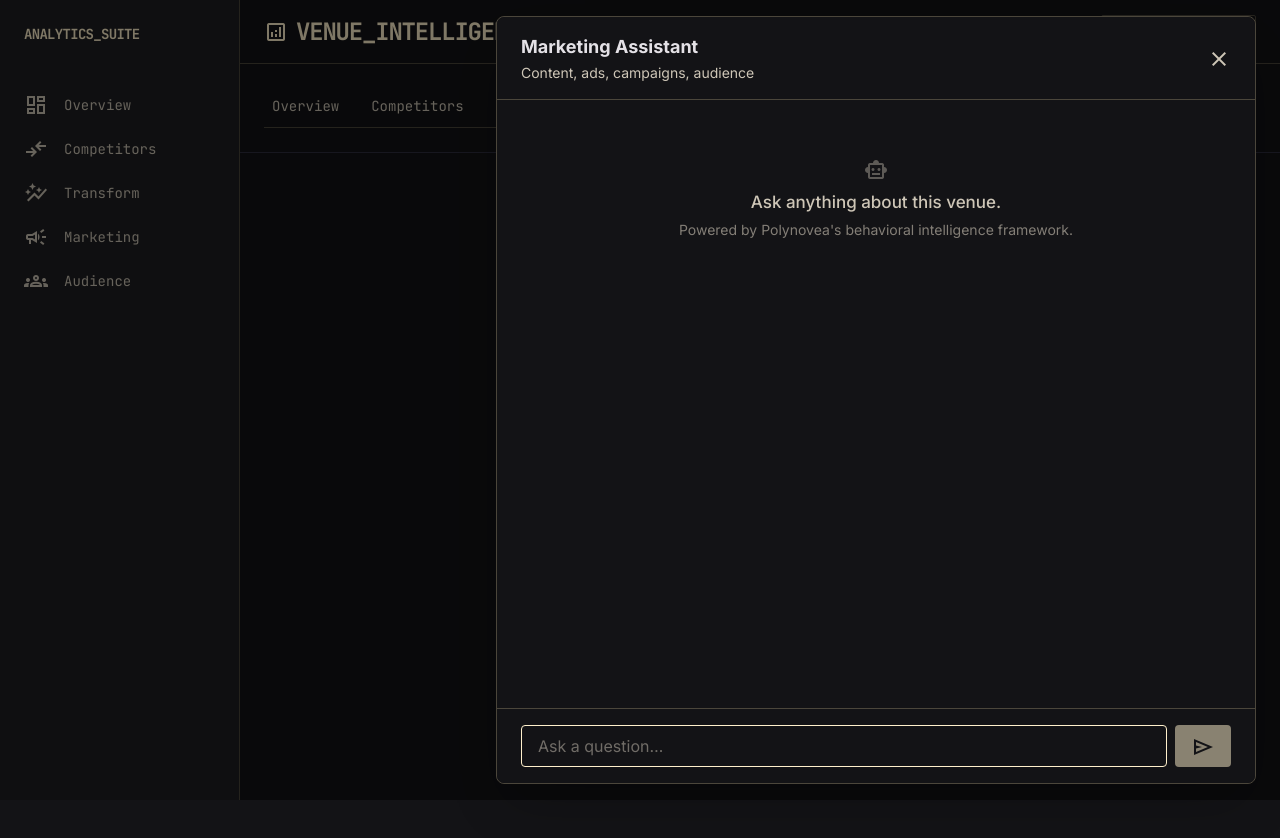
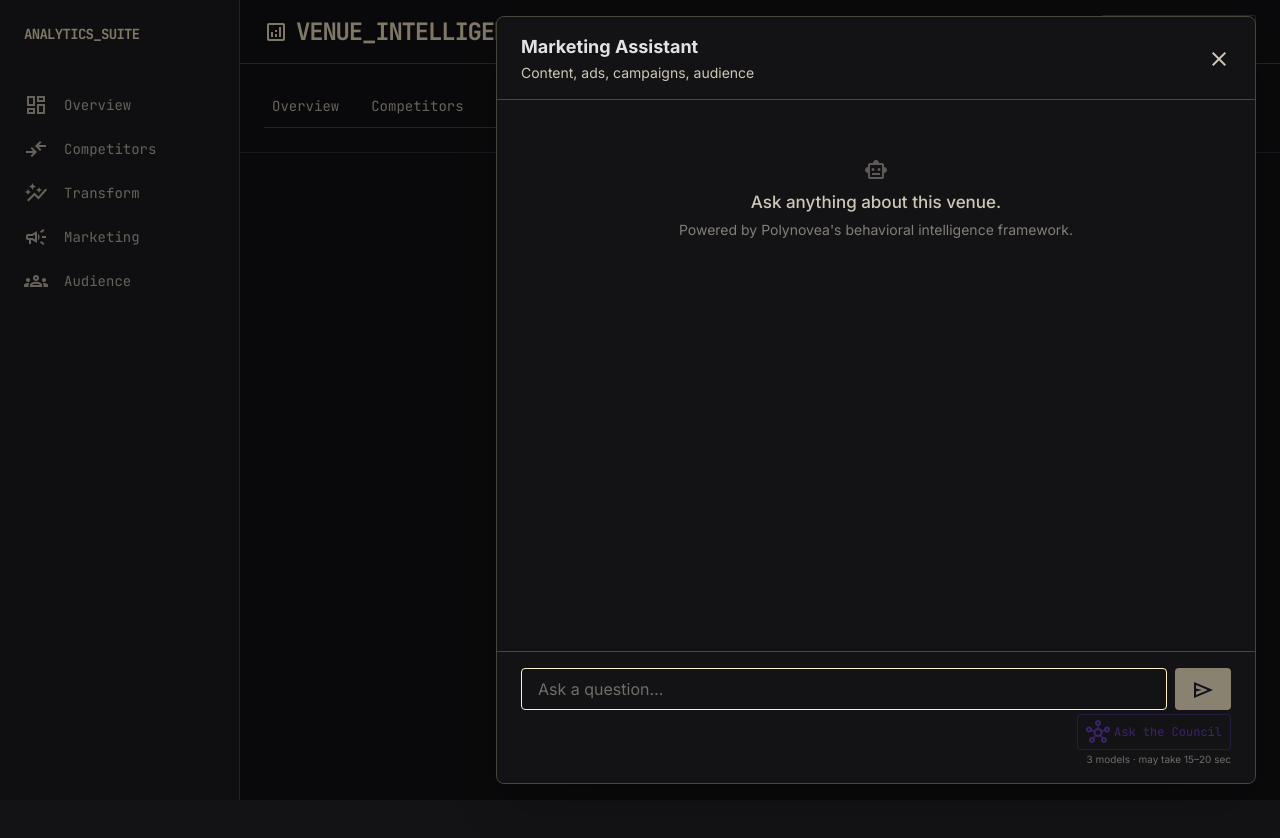
Before and after one commit to Sasuke102001/polynovea_acquisition, a Next.js app in the folder App/frontend/: page /venues/1/campaign in a window 1280 px wide. Both pictures are taken after a click on the button "smart_toy". Shown: the top 838 px of the page. Built offline with nearby package versions, Linux system fonts and the light colour scheme.

Commit message:
feat: fast/council dual-mode chat — Send for instant response, Ask the Council for 3-model debate

```diff
--- a/App/frontend/components/ChatDrawer.tsx
+++ b/App/frontend/components/ChatDrawer.tsx
@@ -148,7 +148,10 @@ export default function ChatDrawer({ venueId, tab }: ChatDrawerProps) {
     if (isOpen) setTimeout(() => inputRef.current?.focus(), 100);
   }, [isOpen]);
 
-  const handleSubmit = async (e: React.FormEvent) => {
+  const handleSubmit = async (
+    e: React.FormEvent | React.MouseEvent,
+    mode: "fast" | "council" = "fast",
+  ) => {
     e.preventDefault();
     if (!input.trim() || isLoading) return;
 
@@ -164,15 +167,14 @@ export default function ChatDrawer({ venueId, tab }: ChatDrawerProps) {
 
     await streamChat(venueId, tab, userQuestion, {
       onChunk: (chunk) => {
-        // First chunk from council is the deliberating sentinel — don't render it
+        // Council sentinel — show deliberating spinner, strip the marker
         if (!deliberatingDone && chunk.includes(COUNCIL_DELIBERATING)) {
           setIsDeliberating(true);
           deliberatingDone = true;
-          // Strip the sentinel (rest of chunk, if any, is real content)
           chunk = chunk.replace(COUNCIL_DELIBERATING, "");
           if (!chunk) return;
         }
-        // Real content arriving — switch from deliberating to streaming
+        // Real content arriving — dismiss deliberating state
         if (isDeliberating || deliberatingDone) setIsDeliberating(false);
 
         currentResponse += chunk;
@@ -195,7 +197,7 @@ export default function ChatDrawer({ venueId, tab }: ChatDrawerProps) {
         setIsDeliberating(false);
         setIsLoading(false);
       },
-    });
+    }, mode);
   };
 
   const { label, subtitle } = TAB_META[tab] ?? { label: "AI Assistant", subtitle: "" };
@@ -306,7 +308,7 @@ export default function ChatDrawer({ venueId, tab }: ChatDrawerProps) {
           </div>
 
           {/* Input */}
-          <form onSubmit={handleSubmit} className="px-lg py-md border-t border-outline-variant bg-surface-dim rounded-b-xl shrink-0">
+          <form onSubmit={(e) => handleSubmit(e, "fast")} className="px-lg py-md border-t border-outline-variant bg-surface-dim rounded-b-xl shrink-0">
             <div className="flex gap-sm">
               <input
                 ref={inputRef}
@@ -317,13 +319,32 @@ export default function ChatDrawer({ venueId, tab }: ChatDrawerProps) {
                 disabled={isLoading}
                 className="flex-1 bg-surface border border-outline-variant rounded-lg px-md py-sm text-[16px] text-on-surface placeholder-on-surface-variant/50 focus:outline-none focus:border-primary disabled:opacity-50"
               />
+              {/* Fast send */}
               <button
                 type="submit"
                 disabled={!input.trim() || isLoading}
                 className="bg-primary text-surface rounded-lg px-md py-sm hover:opacity-90 disabled:opacity-50 transition-opacity"
+                title="Quick answer"
               >
                 <span className="material-symbols-outlined text-[24px]">send</span>
               </button>
+            </div>
+
+            {/* Council button */}
+            <div className="flex flex-col items-end mt-xs gap-[2px]">
+              <button
+                type="button"
+                onClick={(e) => handleSubmit(e, "council")}
+                disabled={!input.trim() || isLoading}
+                className="flex items-center gap-xs bg-surface border border-[#7C3AED]/50 text-[#7C3AED] rounded-lg px-sm py-[5px] text-[12px] font-label-sm hover:bg-[#7C3AED]/10 disabled:opacity-40 transition-colors"
+                title="Ask the Council of Models"
+              >
+                <span className="material-symbols-outlined text-[15px]">hub</span>
+                Ask the Council
+              </button>
+              <span className="text-[10px] text-on-surface-variant/50 font-body-sm">
+                3 models · may take 15–20 sec
+              </span>
             </div>
           </form>
         </div>
--- a/App/frontend/lib/chat-api.ts
+++ b/App/frontend/lib/chat-api.ts
@@ -23,6 +23,7 @@ export async function streamChat(
   tab: string,
   question: string,
   options: ChatStreamOptions,
+  mode: "fast" | "council" = "fast",
 ): Promise<void> {
   let response: Response;
 
@@ -30,7 +31,7 @@ export async function streamChat(
     response = await fetch(`${API_BASE}/api/venues/${venueId}/chat`, {
       method: "POST",
       headers: { "Content-Type": "application/json" },
-      body: JSON.stringify({ tab, question }),
+      body: JSON.stringify({ tab, question, mode }),
     });
   } catch {
     options.onError?.("Could not reach the server. Check your connection.");
```
Also changed, not shown: 2 other files (tests, documents, lock files or other folders).
